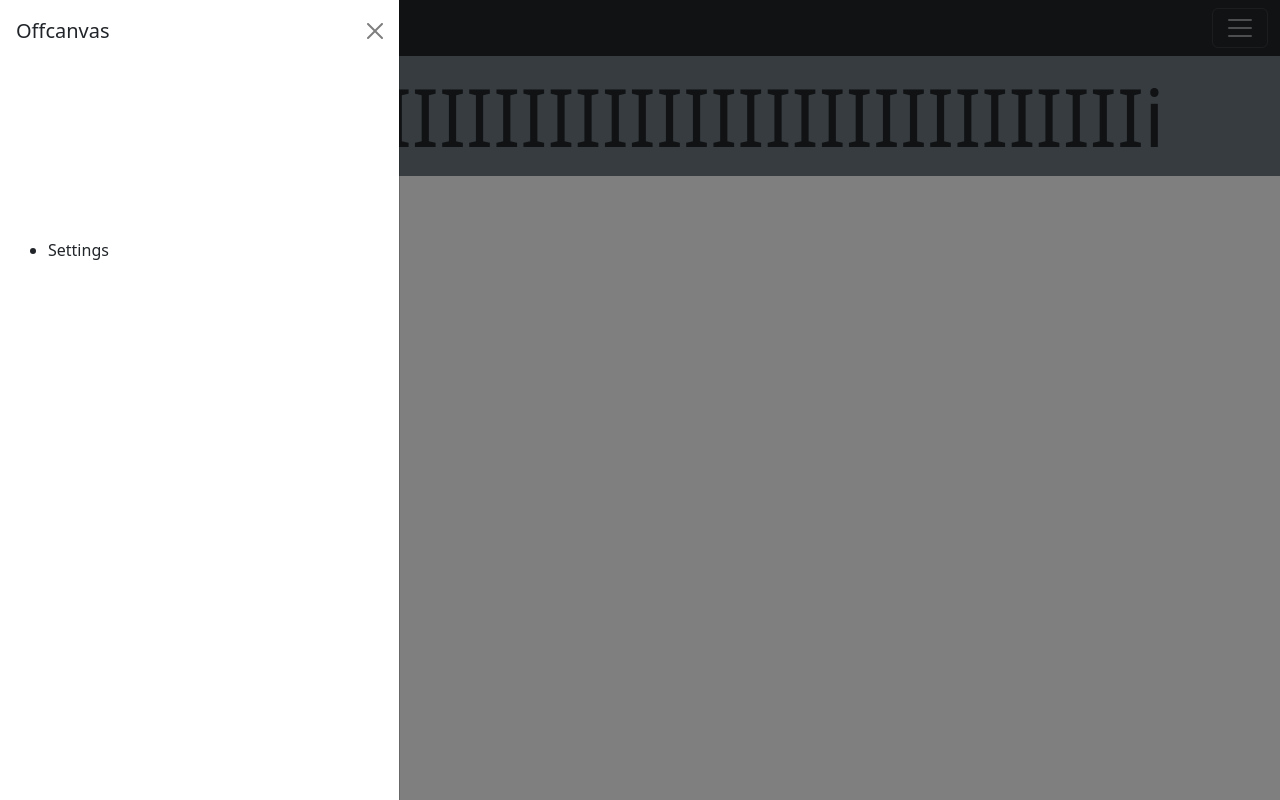
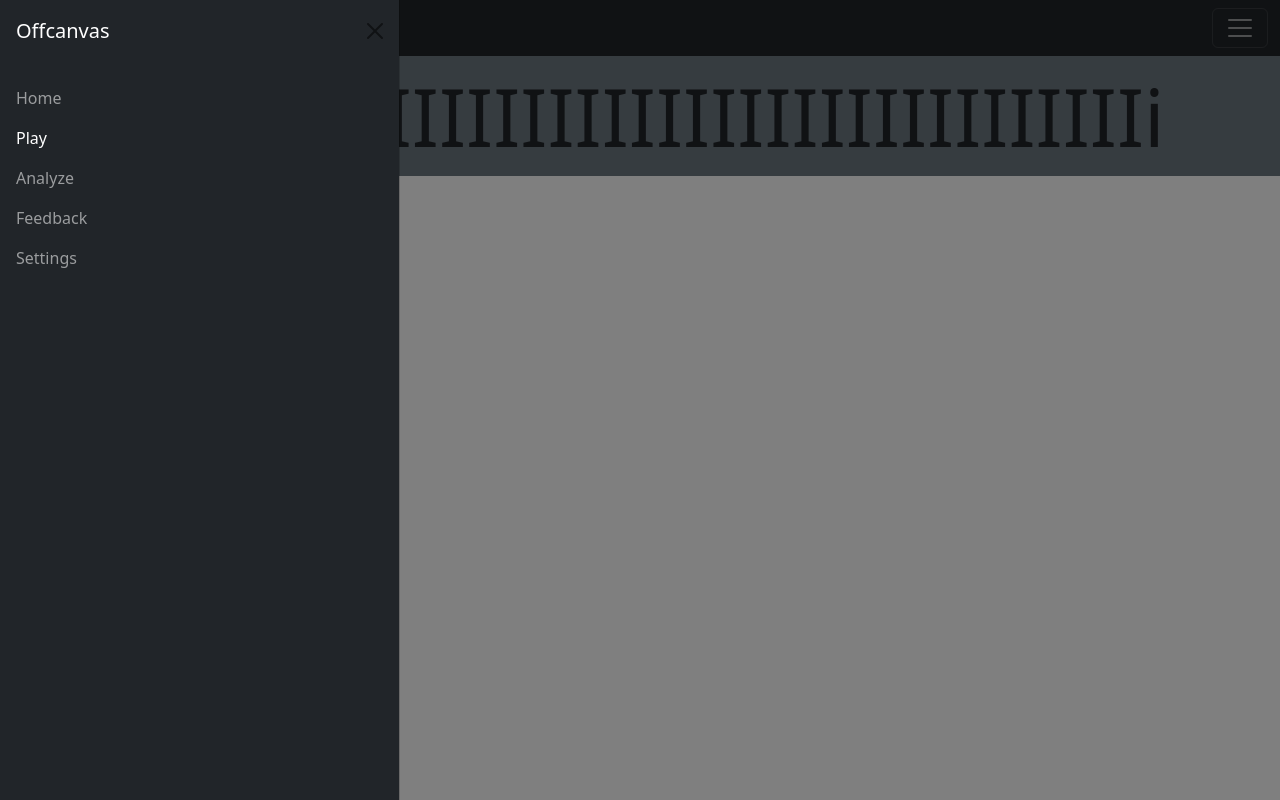
Before and after one commit to Randgriz11/QuaggaChess, a plain HTML site: page index.html in a window 1280 px wide. Both pictures are taken after a click on the button "Toggle navigation". Drawn offline with nearby package versions, Linux system fonts and the light colour scheme.

Commit message:
Update index.html

```diff
--- a/index.html
+++ b/index.html
@@ -14,7 +14,7 @@
         <button class="navbar-toggler" type="button" data-bs-toggle="offcanvas" data-bs-target="#offcanvasNavbar" aria-controls="offcanvasNavbar" aria-label="Toggle navigation">
           <span class="navbar-toggler-icon"></span>
         </button>
-        <div class="offcanvas offcanvas-start" tabindex="-1" id="offcanvasNavbar" aria-labelledby="offcanvasNavbarLabel">
+        <div class="offcanvas offcanvas-start text-bg-dark" tabindex="-1" id="offcanvasNavbar" aria-labelledby="offcanvasNavbarLabel">
           <div class="offcanvas-header">
             <h5 class="offcanvas-title" id="offcanvasNavbarLabel">Offcanvas</h5>
             <button type="button" class="btn-close" data-bs-dismiss="offcanvas" aria-label="Close"></button>
@@ -33,8 +33,7 @@
               <li class="nav-item">
                 <a class="nav-link" href="#">Feedback</a>
               </li>
-            </ul>
-            <ul>
+            <ul class="navbar-nav justify-content-end flex-grow-1 pe-3">
               <li class="nav-item">
                 <a class="nav-link" href="#">Settings</a>
               </li>
```
